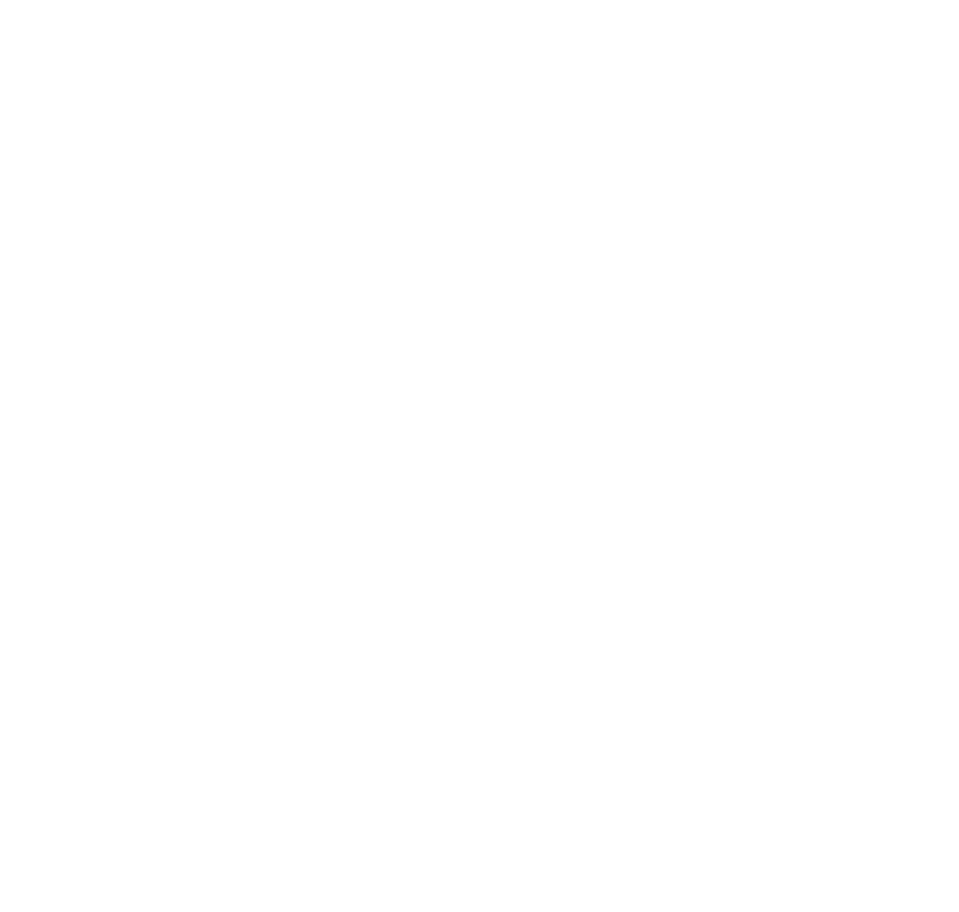
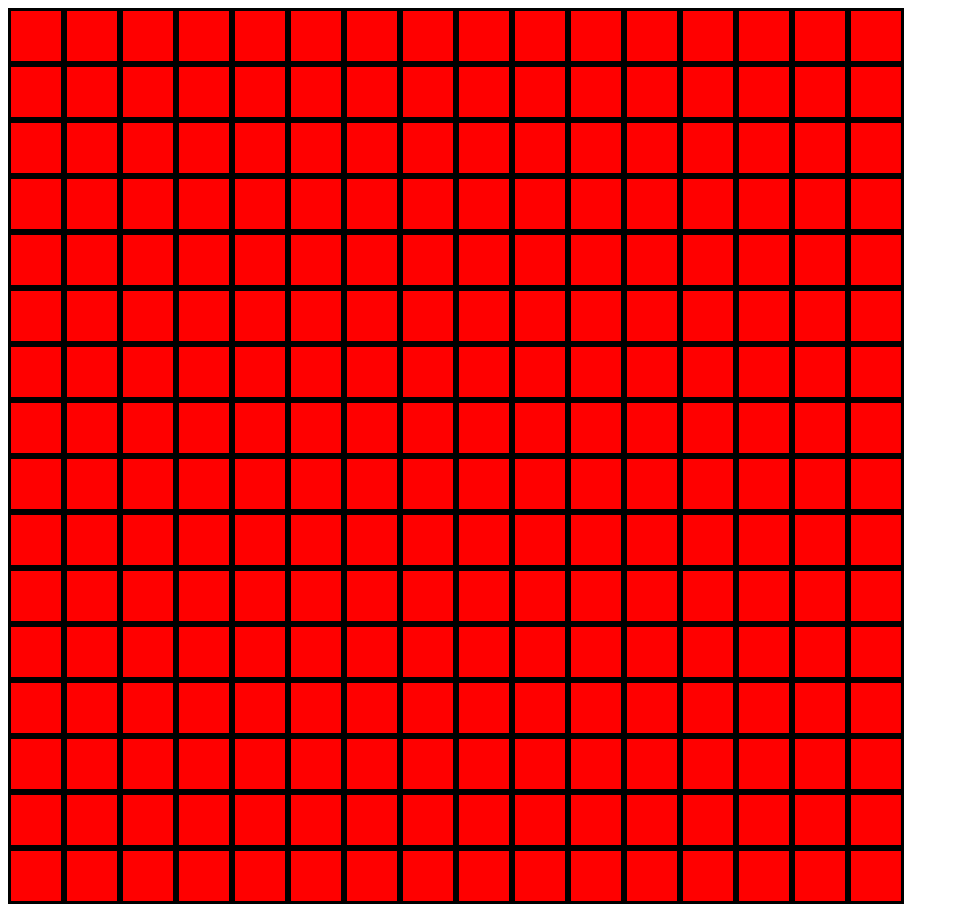
Before and after one commit to ldnjonas/odin-etch-a-sketch, a plain HTML site: page index.html in a window 1280 px wide. Shown: the whole page, without its empty margins (0-959 px from the left). Before the commit the page ends 800 px from the top, so only its background shows below. Drawn offline with Linux system fonts and the light colour scheme.

Commit message:
Added 16x16 grid of squares

```diff
--- a/app.js
+++ b/app.js
@@ -0,0 +1,20 @@
+const container = document.querySelector("#container")
+
+const AMOUNT_OF_SQUARES_ROW = 16
+const AMOUNT_OF_SQUARES_COLUMN = 16
+for(i=0;i<AMOUNT_OF_SQUARES_COLUMN;i++){
+        const row  = document.createElement("div")
+        row.style.display = "flex"
+        row.classList.add("row");
+        container.append(row)
+    for(j=0;j<AMOUNT_OF_SQUARES_ROW;j++){
+        const span  = document.createElement("span")
+        span.classList.add("square");
+        span.style.borderStyle= "solid"
+        span.style.borderColor = "black"
+        span.style.backgroundColor ="red"
+        span.style.height = "50px"
+        span.style.width = "50px"
+        row.appendChild(span)
+    }
+}
--- a/index.html
+++ b/index.html
@@ -7,6 +7,7 @@
     <title>Document</title>
 </head>
 <body>
+    <div id="container" style="display: flex;flex-direction: column;"></div>
 
 </body>
 </html>
```
